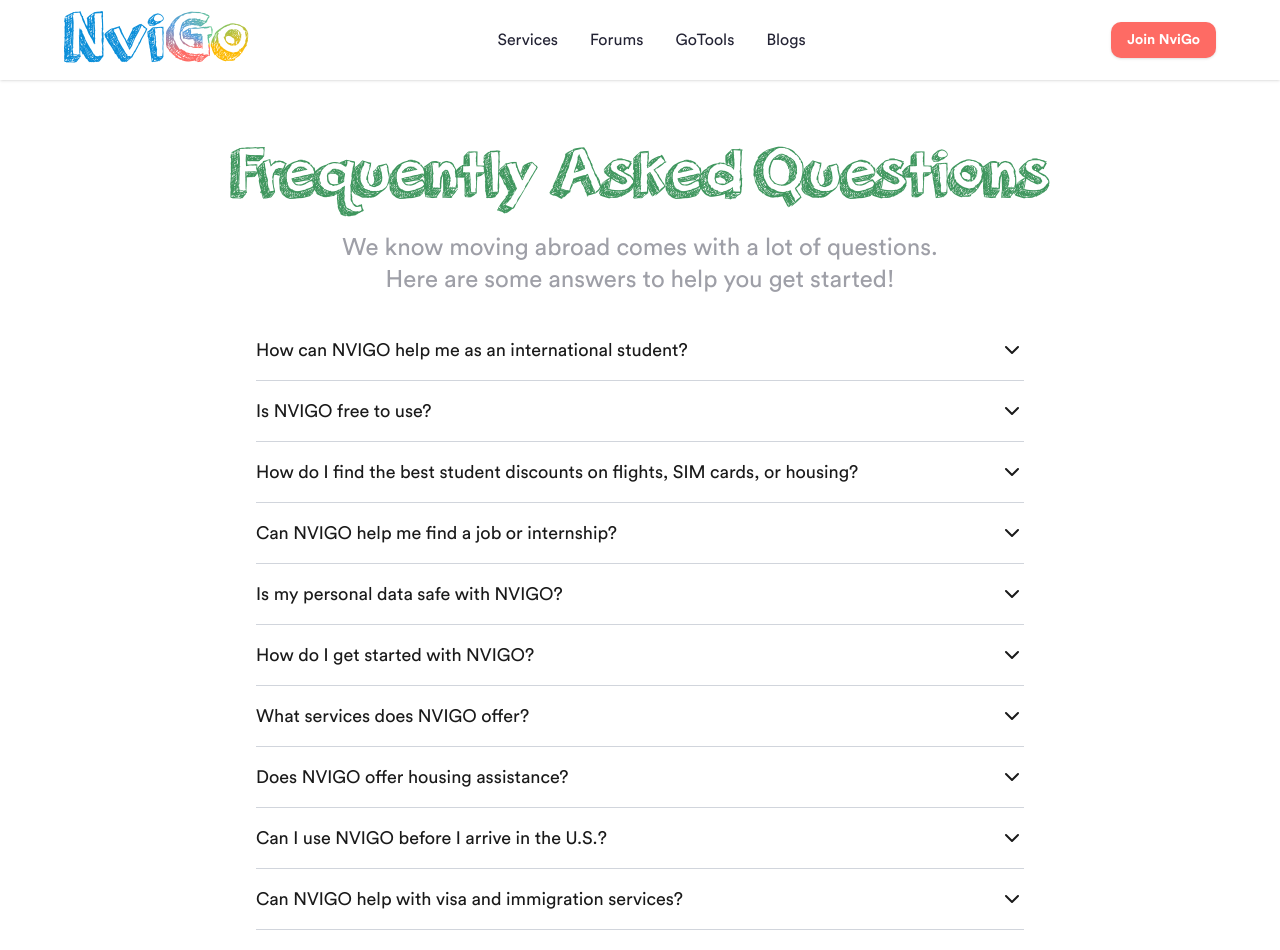
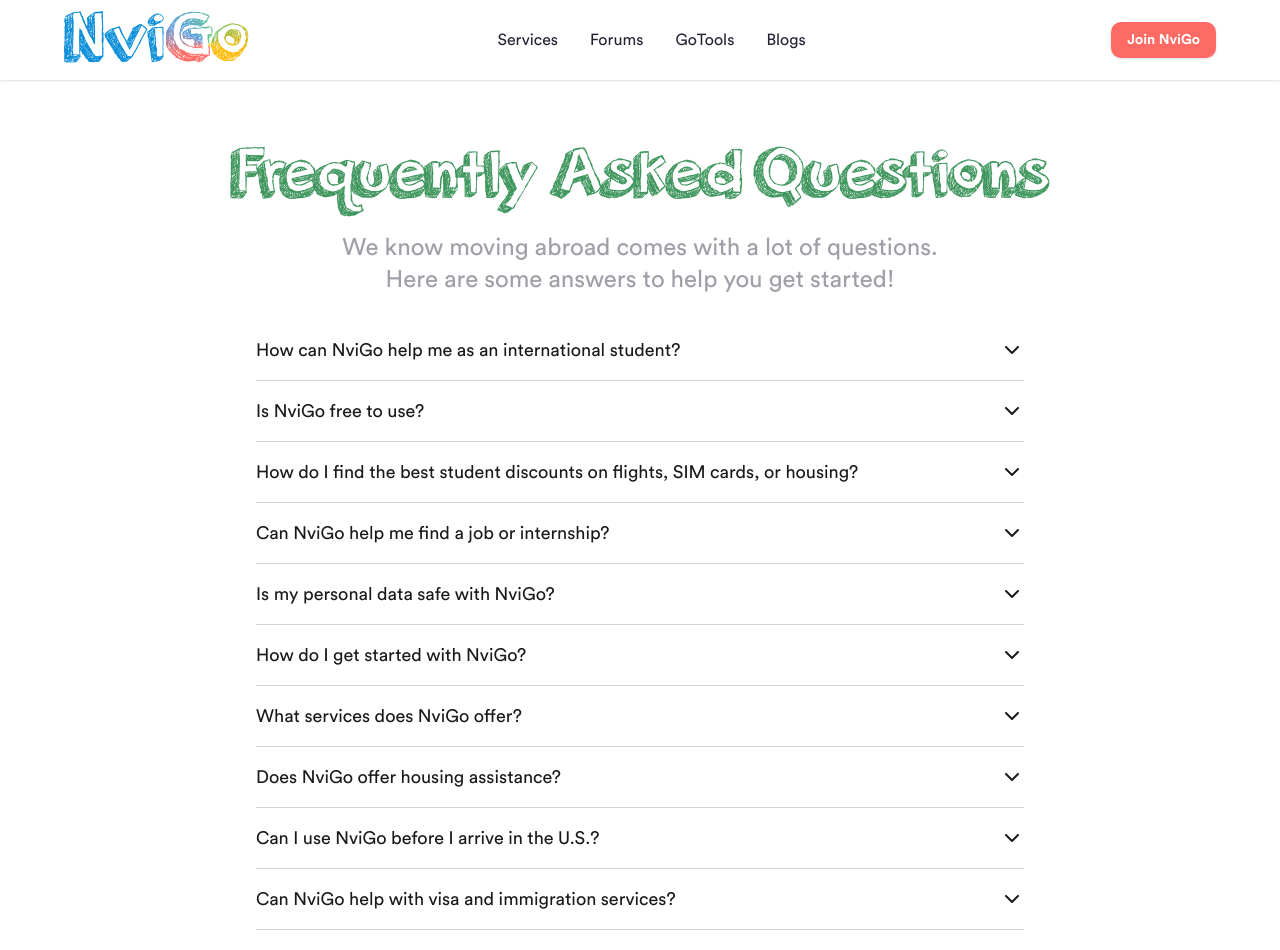
Before and after one commit to dev-nvigo/nvigo-client, a Next.js app: page /faqs in a window 1280 px wide. Shown: the top 950 px of the page. Built offline with nearby package versions, Linux system fonts and the light colour scheme.

Commit message:
Format updates

```diff
--- a/src/app/(main)/home/hero/Hero.tsx
+++ b/src/app/(main)/home/hero/Hero.tsx
@@ -16,8 +16,8 @@ const Hero = () => {
                     <GridCarousel />
                     <HeaderOne type={1}>Moving Abroad</HeaderOne>
                     <HeaderTwo className="mt-3 text-c-blue-200">Made Simple</HeaderTwo>
-                    <SubText>Manage everything—loans, housing, SIM cards,</SubText>
-                    <SubText>banking, jobs, and more—all in one place.</SubText>
+                    <SubText>Manage everything-loans, housing, SIM cards,</SubText>
+                    <SubText>banking, jobs, and more-all in one place.</SubText>
                     <SubText>NviGo makes your transition effortless.</SubText>
                     {/* <CTAButton className="mt-5 bg-c-blue-200 hover:bg-c-blue-200-h" href={COMINGSOON}>Explore Services</CTAButton> */}
 
--- a/src/app/(main)/home/hero/grid/GridCarousel.tsx
+++ b/src/app/(main)/home/hero/grid/GridCarousel.tsx
@@ -50,7 +50,7 @@ const GridCarousel = () => {
                 <motion.div
                     className="flex w-full"
                     animate={{ x: `-${index * 100}%` }}
-                    transition={{ ease: "easeInOut", duration: 0.5 }} // ✅ Smooth transition
+                    transition={{ ease: "easeInOut", duration: 0.5 }}
                 >
                     {gridData.map((item, i) => (
                         <div
@@ -66,7 +66,7 @@ const GridCarousel = () => {
                                 height={500}
                                 className="w-[100%] h-auto max-h-[40vh] aspect-[4/3]"
                             />
-                            <h2 className={`mt-4 text-2xl font-bold ${item.textColor} !font-circular self-center`}>{item.alt}</h2>
+                            <h2 className={`mt-4 text-2xl font-bold ${item.textColor} !font-circular self-center text-center`}>{item.alt}</h2>
                             <p className={`text-base mt-1 font-semibold ${item.textColor} !font-circular-book`}>
                                 {item.line_1}
                             </p>
--- a/src/app/api/subscribe/route.ts
+++ b/src/app/api/subscribe/route.ts
@@ -79,15 +79,15 @@ export async function POST(req: Request) {
 
         await sendEmail(
             email,
-            '🌍 Exciting News! NVIGO is Launching Soon! 🎉',
+            '🌍 Exciting News! NviGo is Launching Soon! 🎉',
             `
             <div style="font-family: Arial, sans-serif; color: #333; max-width: 600px; margin: auto;">
                 <h1 style="color: #0A8ED9;">Dear ${first_name || 'there'},</h1>
-                <p>Thank you for subscribing! We’re thrilled to have you on board as we gear up to launch <strong>NVIGO</strong> - your go-to platform for trusted resources, vendor connections, and a supportive global community designed just for international students like you.</p>
+                <p>Thank you for subscribing! We’re thrilled to have you on board as we gear up to launch <strong>NviGo</strong> - your go-to platform for trusted resources, vendor connections, and a supportive global community designed just for international students like you.</p>
                 <p>Stay tuned for exclusive updates, early access, and special features to make your journey abroad smoother than ever!</p>
                 <p>Follow us for more updates & let’s navigate this journey together.</p>
                 <p>Best,</p>
-                <p><strong>The NVIGO Team 🚀✈️</strong></p>
+                <p><strong>The NviGo Team 🚀✈️</strong></p>
 
                 <hr style="border: none; border-top: 1px solid #ddd; margin: 20px 0;">
                 <p style="margin: 10px 0;">Connect with us:</p>
--- a/src/app/not-found.tsx
+++ b/src/app/not-found.tsx
@@ -25,7 +25,7 @@ const NotFound = () => {
 
                 {/* Content */}
                 <p className="mt-3 text-[0.6em] sm:text-[0.6em] md:text-sm !font-circular-book text-black max-w-2xl">
-                    This page seems lost in transit—just like your luggage at the airport! 🧳
+                    This page seems lost in transit-just like your luggage at the airport! 🧳
                 </p>
                 <p className="text-[0.6em] sm:text-[0.6em] md:text-sm !font-circular-book text-black">
                     Try heading back home or checking out our services.
--- a/src/data/faqs.ts
+++ b/src/data/faqs.ts
@@ -1,46 +1,46 @@
 export const faqs = [
     {
-        question: "How can NVIGO help me as an international student?",
-        answer: "NVIGO is your all-in-one platform for essential student services like housing, banking, SIM cards, health insurance, airport pickups, and job search support. We simplify your transition by providing trusted resources, peer insights, and a global community to make your experience hassle-free."
+        question: "How can NviGo help me as an international student?",
+        answer: "NviGo is your all-in-one platform for essential student services like housing, banking, SIM cards, health insurance, airport pickups, and job search support. We simplify your transition by providing trusted resources, peer insights, and a global community to make your experience hassle-free."
     },
     {
-        question: "Is NVIGO free to use?",
-        answer: "Yes! NVIGO is completely free for students. You can explore services, find exclusive student deals (if any), and connect with our global community without any cost."
+        question: "Is NviGo free to use?",
+        answer: "Yes! NviGo is completely free for students. You can explore services, find exclusive student deals (if any), and connect with our global community without any cost."
     },
     {
         question: "How do I find the best student discounts on flights, SIM cards, or housing?",
-        answer: "NVIGO lists vendors to bring you the best student support on flights, SIM plans, and housing. Check out our services page and choose what suits you best."
+        answer: "NviGo lists vendors to bring you the best student support on flights, SIM plans, and housing. Check out our services page and choose what suits you best."
     },
     {
-        question: "Can NVIGO help me find a job or internship?",
-        answer: "Absolutely! NVIGO informs you about job portals, placement agencies, and career resources for students. Whether you're looking for internships, OPT, or full-time jobs, we've got you covered."
+        question: "Can NviGo help me find a job or internship?",
+        answer: "Absolutely! NviGo informs you about job portals, placement agencies, and career resources for students. Whether you're looking for internships, OPT, or full-time jobs, we've got you covered."
     },
     {
-        question: "Is my personal data safe with NVIGO?",
-        answer: "Yes, we prioritize your privacy and security. NVIGO follows strict data protection policies to ensure your information stays safe and is never shared without your consent."
+        question: "Is my personal data safe with NviGo?",
+        answer: "Yes, we prioritize your privacy and security. NviGo follows strict data protection policies to ensure your information stays safe and is never shared without your consent."
     },
     {
-        question: "How do I get started with NVIGO?",
+        question: "How do I get started with NviGo?",
         answer: "Getting started is easy! Sign up for free, explore essential services, join student forums, and take advantage of smart tools to simplify your student journey."
     },
     {
-        question: "What services does NVIGO offer?",
-        answer: "NVIGO provides access to housing, banking, SIM cards, health insurance, job search assistance, tax filing support, and more—all in one place."
+        question: "What services does NviGo offer?",
+        answer: "NviGo provides access to housing, banking, SIM cards, health insurance, job search assistance, tax filing support, and more-all in one place."
     },
     {
-        question: "Does NVIGO offer housing assistance?",
-        answer: "Yes! You can find safe, affordable student housing options, roommate finders, and trusted rental listings with NVIGO."
+        question: "Does NviGo offer housing assistance?",
+        answer: "Yes! You can find safe, affordable student housing options, roommate finders, and trusted rental listings with NviGo."
     },
     {
-        question: "Can I use NVIGO before I arrive in the U.S.?",
-        answer: "Yes! NVIGO is designed to help you prepare before arriving in the U.S. You can book flights, housing, SIM cards, and bank accounts ahead of time."
+        question: "Can I use NviGo before I arrive in the U.S.?",
+        answer: "Yes! NviGo is designed to help you prepare before arriving in the U.S. You can book flights, housing, SIM cards, and bank accounts ahead of time."
     },
     {
-        question: "Can NVIGO help with visa and immigration services?",
-        answer: "While NVIGO does not process visas, we connect students with expert immigration advisors and resources to guide them through the process."
+        question: "Can NviGo help with visa and immigration services?",
+        answer: "While NviGo does not process visas, we connect students with expert immigration advisors and resources to guide them through the process."
     },
     {
-        question: "How can I stay updated with NVIGO's latest features?",
+        question: "How can I stay updated with NviGo's latest features?",
         answer: "Subscribe to our newsletter or follow us on social media to get updates on new features, exclusive deals, and community events."
     },
 ];
--- a/src/data/heroItems.ts
+++ b/src/data/heroItems.ts
@@ -12,7 +12,7 @@ export const gridData = [
         src: "/svgs/hero/Airport Pickup.svg",
         alt: "Airport Pickup",
         line_1: "🚖 Stress-free airport rides!",
-        line_2: "Skip the confusion—book reliable airport pickups to your university or city hassle-free.",
+        line_2: "Skip the confusion-book reliable airport pickups to your university or city hassle-free.",
         bgColor: "#FDB900",
         textColor: "text-black",
         scale: "scale-125"
```
